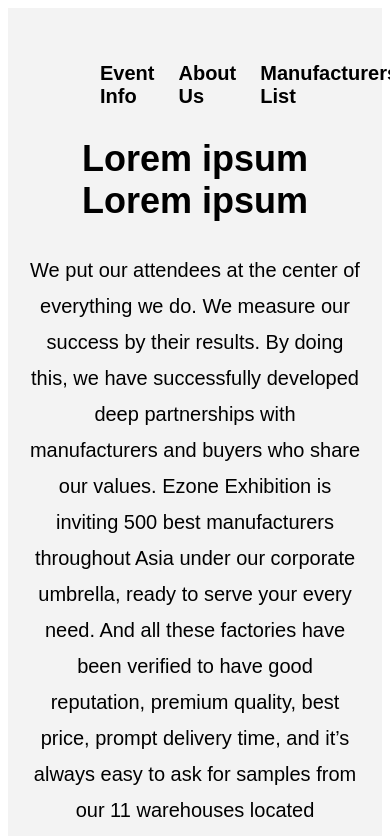
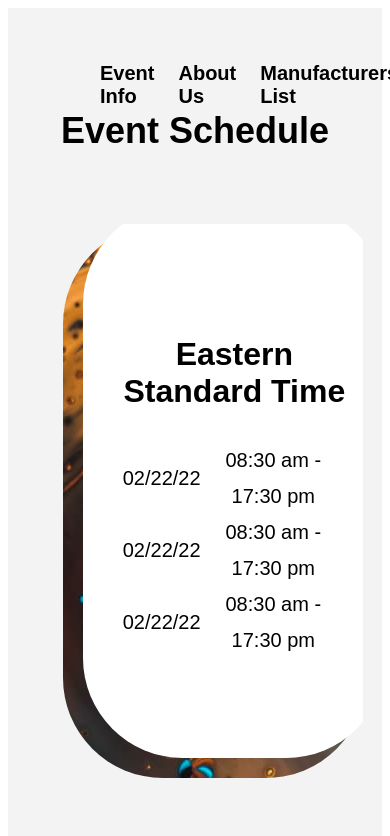
Before and after one commit to da-022412/ezone-fashion, a Next.js app: page / in a window 390 px wide. Shown: the top 836 px of the page. Built offline with nearby package versions, Linux system fonts and the light colour scheme; a web font is replaced by a local one.

Commit message:
Add mobile times and some mobile styles

```diff
--- /dev/null
+++ b/components/MobileTimes.js
@@ -0,0 +1,81 @@
+import React, { useRef, useState } from 'react';
+import { Swiper, SwiperSlide } from 'swiper/react';
+import SwiperCore, { Navigation } from 'swiper';
+
+import 'swiper/css';
+import 'swiper/css/navigation';
+
+import timesStyles from '../styles/Times.module.scss';
+
+SwiperCore.use([Navigation]);
+
+const MobileTimes = ({ eastern, china }) => {
+    return (
+        <>
+            <Swiper className={`${timesStyles['times-container']}`}>
+                <SwiperSlide>
+                    <div className={timesStyles.time}>
+                        <div className={`${timesStyles['time-container']}`}>
+                            <div
+                                className={`${timesStyles['title-container']}`}
+                            >
+                                <h3 className={`${timesStyles['heading-3']}`}>
+                                    Eastern Standard Time
+                                </h3>
+                            </div>
+                            {eastern.map((x) => (
+                                <div
+                                    className={`${timesStyles['time-list']}`}
+                                    key={x.id}
+                                >
+                                    <span
+                                        className={`${timesStyles['body-text']}`}
+                                    >
+                                        {x.date}
+                                    </span>
+                                    <span
+                                        className={`${timesStyles['body-text']}`}
+                                    >
+                                        {x.content}
+                                    </span>
+                                </div>
+                            ))}
+                        </div>
+                    </div>
+                </SwiperSlide>
+                <SwiperSlide>
+                    <div className={timesStyles.time}>
+                        <div className={`${timesStyles['time-container']}`}>
+                            <div
+                                className={`${timesStyles['title-container']}`}
+                            >
+                                <h3 className={`${timesStyles['heading-3']}`}>
+                                    China Standard Time
+                                </h3>
+                            </div>
+                            {china.map((x) => (
+                                <div
+                                    className={`${timesStyles['time-list']}`}
+                                    key={x.id}
+                                >
+                                    <span
+                                        className={`${timesStyles['body-text']}`}
+                                    >
+                                        {x.date}
+                                    </span>
+                                    <span
+                                        className={`${timesStyles['body-text']}`}
+                                    >
+                                        {x.content}
+                                    </span>
+                                </div>
+                            ))}
+                        </div>
+                    </div>
+                </SwiperSlide>
+            </Swiper>
+        </>
+    );
+};
+
+export default MobileTimes;
--- a/components/Schedule.js
+++ b/components/Schedule.js
@@ -1,10 +1,75 @@
 import Link from 'next/link';
+import { useState, useCallback, useEffect } from 'react';
 
 import Times from './Times';
+import MobileTimes from './MobileTimes';
 
 import scheduleStyles from '../styles/Schedule.module.scss';
 
+const useMediaQuery = (width) => {
+    const [targetReached, setTargetReached] = useState(false);
+
+    const updateTarget = useCallback((e) => {
+        if (e.matches) {
+            setTargetReached(true);
+        } else {
+            setTargetReached(false);
+        }
+    }, []);
+
+    useEffect(() => {
+        const media = window.matchMedia(`(max-width: ${width}px)`);
+        media.addListener(updateTarget);
+
+        // Check on mount (callback is not called until a change occurs)
+        if (media.matches) {
+            setTargetReached(true);
+        }
+
+        return () => media.removeListener(updateTarget);
+    }, []);
+
+    return targetReached;
+};
+
+const eastern = [
+    {
+        id: 0,
+        date: '02/22/22',
+        content: '08:30 am - 17:30 pm',
+    },
+    {
+        id: 1,
+        date: '02/22/22',
+        content: '08:30 am - 17:30 pm',
+    },
+    {
+        id: 2,
+        date: '02/22/22',
+        content: '08:30 am - 17:30 pm',
+    },
+];
+
+const china = [
+    {
+        id: 0,
+        date: '02/22/22',
+        content: '08:30 am - 17:30 pm',
+    },
+    {
+        id: 1,
+        date: '02/22/22',
+        content: '08:30 am - 17:30 pm',
+    },
+    {
+        id: 2,
+        date: '02/22/22',
+        content: '08:30 am - 17:30 pm',
+    },
+];
+
 const Schedule = () => {
+    const isBreakpoint = useMediaQuery(980);
     return (
         <section className={`${scheduleStyles['schedule-section']}`}>
             <div className={`${scheduleStyles['schedule-container']}`}>
@@ -13,7 +78,11 @@ const Schedule = () => {
                         Event Schedule
                     </h2>
                 </div>
-                <Times />
+                {isBreakpoint ? (
+                    <MobileTimes eastern={eastern} china={china} />
+                ) : (
+                    <Times eastern={eastern} china={china} />
+                )}
                 <div className={`${scheduleStyles['btn-container']}`}>
                     <div className={`${scheduleStyles['secondary-btn']}`}>
                         <Link href='#'>
--- a/components/Times.js
+++ b/components/Times.js
@@ -1,42 +1,6 @@
 import timesStyles from '../styles/Times.module.scss';
 
-const eastern = [
-    {
-        id: 0,
-        date: '02/22/22',
-        content: '08:30 am - 17:30 pm',
-    },
-    {
-        id: 1,
-        date: '02/22/22',
-        content: '08:30 am - 17:30 pm',
-    },
-    {
-        id: 2,
-        date: '02/22/22',
-        content: '08:30 am - 17:30 pm',
-    },
-];
-
-const china = [
-    {
-        id: 0,
-        date: '02/22/22',
-        content: '08:30 am - 17:30 pm',
-    },
-    {
-        id: 1,
-        date: '02/22/22',
-        content: '08:30 am - 17:30 pm',
-    },
-    {
-        id: 2,
-        date: '02/22/22',
-        content: '08:30 am - 17:30 pm',
-    },
-];
-
-const Times = () => {
+const Times = ({ eastern, china }) => {
     return (
         <div className={`${timesStyles['times-container']}`}>
             <div className={timesStyles.time}>
--- a/package.json
+++ b/package.json
@@ -11,7 +11,8 @@
     "next": "12.0.7",
     "react": "17.0.2",
     "react-dom": "17.0.2",
-    "sass": "^1.47.0"
+    "sass": "^1.47.0",
+    "swiper": "^7.4.1"
   },
   "devDependencies": {
     "eslint": "8.6.0",
--- a/pages/index.js
+++ b/pages/index.js
@@ -8,10 +8,10 @@ export default function Home() {
         <>
             {/*
             <Hero />
-        */}
             <Information />
+            */}
+            <Schedule />
             {/*
-            <Schedule />
             <About />
             */}
         </>
--- a/styles/Schedule.module.scss
+++ b/styles/Schedule.module.scss
@@ -8,6 +8,7 @@
 .schedule-container {
     box-sizing: border-box;
     margin: auto;
+    max-width: 90%;
     text-align: center;
     width: $site-width;
 }
--- a/styles/Times.module.scss
+++ b/styles/Times.module.scss
@@ -27,6 +27,10 @@
     &:last-of-type {
         margin-left: toRem(36);
     }
+
+    @include md {
+        width: 90%;
+    }
 }
 
 .time-list {
```
Also changed, not shown: 1 other file (tests, documents, lock files or other folders).
